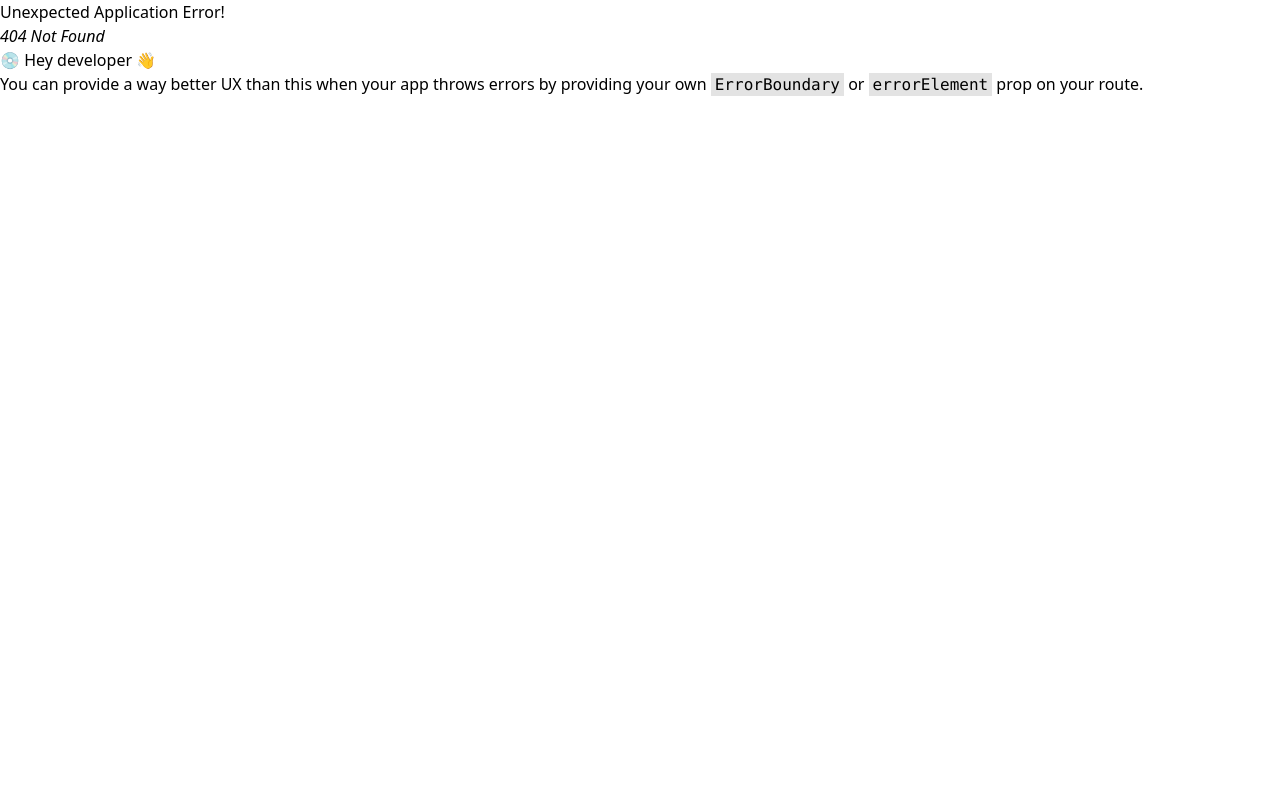
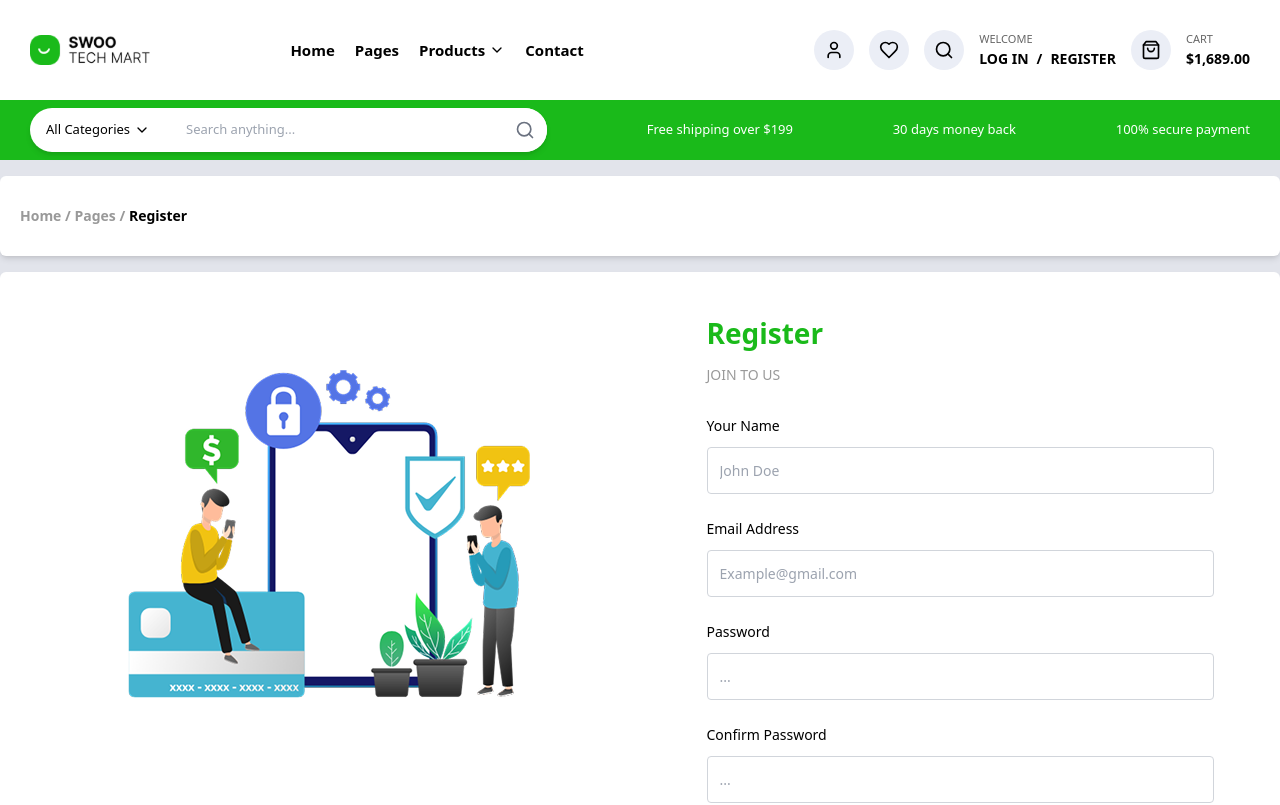
Before and after one commit to bdduongdev/CF-eCommerce-FE-client, a React (Vite) app: page /register in a window 1280 px wide. Before the commit this address had no page. Shown: the top 805 px of the page. Built offline with nearby package versions, Linux system fonts and the light colour scheme.

Commit message:
feat: register

```diff
--- a/src/components/layout/Header.tsx
+++ b/src/components/layout/Header.tsx
@@ -49,8 +49,8 @@ export default function Header() {
             }`}
           >
             <li className="relative group">
-              <Link to="#" className="flex items-center whitespace-nowrap">
-                Homes
+              <Link to="/" className="flex items-center whitespace-nowrap">
+                Home
               </Link>
             </li>
             <li className="relative group">
@@ -101,12 +101,16 @@ export default function Header() {
           </div>
           <div className="mr-5">
             <p className="text-[11px] text-[#666666]">WELCOME</p>
-            <p className="text-[14px] font-bold text-black">
-              LOG IN / REGISTER
-            </p>
+            <div className="flex space-x-2 text-[14px] font-bold text-black">
+              <Link to="/login">LOG IN</Link>
+              <span>/</span>
+              <Link to="/register">REGISTER</Link>
+            </div>
           </div>
           <div className="icon-btn">
-            <ShoppingBag className="h-5 w-5" />
+            <Link to="#">
+              <ShoppingBag className="h-5 w-5" />
+            </Link>
           </div>
           <div>
             <p className="text-[11px] text-[#666666]">CART</p>
--- /dev/null
+++ b/src/pages/register/Register.tsx
@@ -0,0 +1,106 @@
+import React from 'react'
+import { Link } from 'react-router-dom'
+
+const Register = () => {
+    return (
+        <>
+            <main className="bg-[#e2e4eb] py-4">
+                {/* Breadcrumb */}
+                <section className="bg-white flex items-center rounded-md shadow-md h-[80px] mb-4">
+                    <div className="ml-[20px] text-[14px] font-bold text-[#999999]">
+                        <Link to="/">Home</Link> / <Link to="/pages">Pages</Link> /{" "}
+                        <Link to="/register" className="text-black">Register</Link>
+                    </div>
+                </section>
+
+                {/* Register section */}
+                <section className="bg-white rounded-md shadow-md flex flex-col md:flex-row overflow-hidden">
+                    {/* Cột ảnh */}
+                    <div className="w-full md:w-1/2 hidden md:block">
+                        <img
+                            src="./assets/images/login.png"
+                            alt="Login"
+                            className="py-[98px] pl-[128px] object-cover"
+                        />
+                    </div>
+
+                    {/* Cột form */}
+                    <div className="w-full md:w-1/2 py-10 flex justify-center">
+                        <form className="w-full max-w-[507px] px-4 md:px-0">
+                            <h2 className="text-[28px] font-bold text-[#1ABA1A] mb-[10px]">
+                                Register
+                            </h2>
+                            <p className="text-[14px] text-[#999999] mb-[30px]">JOIN TO US</p>
+
+                            {/* Your Name */}
+                            <div className="mb-6">
+                                <label className="labelCommon" htmlFor="name">
+                                    Your Name
+                                </label>
+                                <input
+                                    type="text"
+                                    placeholder="John Doe"
+                                    id="name"
+                                    className="inputCommon"
+                                />
+                            </div>
+
+                            {/* Email */}
+                            <div className="mb-6">
+                                <label className="labelCommon" htmlFor="email">
+                                    Email Address
+                                </label>
+                                <input
+                                    type="email"
+                                    placeholder="Example@gmail.com"
+                                    id="email"
+                                    className="inputCommon"
+                                />
+                            </div>
+
+                            {/* Password */}
+                            <div className="mb-6">
+                                <label className="labelCommon" htmlFor="password">
+                                    Password
+                                </label>
+                                <input
+                                    type="password"
+                                    placeholder="..."
+                                    id="password"
+                                    className="inputCommon"
+                                />
+                            </div>
+
+                            {/* Confirm Password */}
+                            <div className="mb-10">
+                                <label className="labelCommon" htmlFor="confirmPassword">
+                                    Confirm Password
+                                </label>
+                                <input
+                                    type="password"
+                                    placeholder="..."
+                                    id="confirmPassword"
+                                    className="inputCommon"
+                                />
+                            </div>
+
+                            <button
+                                type="submit"
+                                className="bg-[#1ABA1A] text-white w-full sm:w-[140px] h-[50px] rounded mb-[15px]"
+                            >
+                                Register
+                            </button>
+
+                            <div className="text-[14px] text-center sm:text-left">
+                                <span className="text-[#999999]">ALREADY USER?</span>
+                                <Link className="text-[#1ABA1A] ml-1" to="/login">LOGIN</Link>
+                            </div>
+                        </form>
+                    </div>
+                </section>
+            </main>
+        </>
+    )
+}
+
+export default Register
--- a/src/routes/main.route.tsx
+++ b/src/routes/main.route.tsx
@@ -2,6 +2,7 @@
 import ClientLayout from '../layouts/client';
 import HomePage from '../pages/home/HomePage';
 import { type RouteObject } from 'react-router-dom';
+import Register from '../pages/register/Register';
 
 export const mainRoutes: RouteObject[] = [
   {
@@ -9,7 +10,8 @@ export const mainRoutes: RouteObject[] = [
     element: <ClientLayout />,
     children: [
       { index: true, element: <HomePage /> },
-      // { path: 'about', element: <AboutPage /> },
+      { path: 'register', element: <Register /> },
+      // { path: 'login', element: <Login /> },
     ],
   },
 ];
--- a/src/styles/theme.css
+++ b/src/styles/theme.css
@@ -295,6 +295,14 @@
   @apply grid grid-cols-1 sm:grid-cols-2 lg:grid-cols-3 xl:grid-cols-5 gap-6 px-[30px];
 }
 
+/* register  */
+.inputCommon {
+  @apply w-full border border-gray-300 text-[#999999] text-[14px] rounded px-3 py-3 focus:outline-none focus:ring-2 focus:ring-blue-500;
+}
+
+.labelCommon {
+  @apply block text-black text-[14px] mb-[11px];
+}
 
 
 /* footer  */
```
